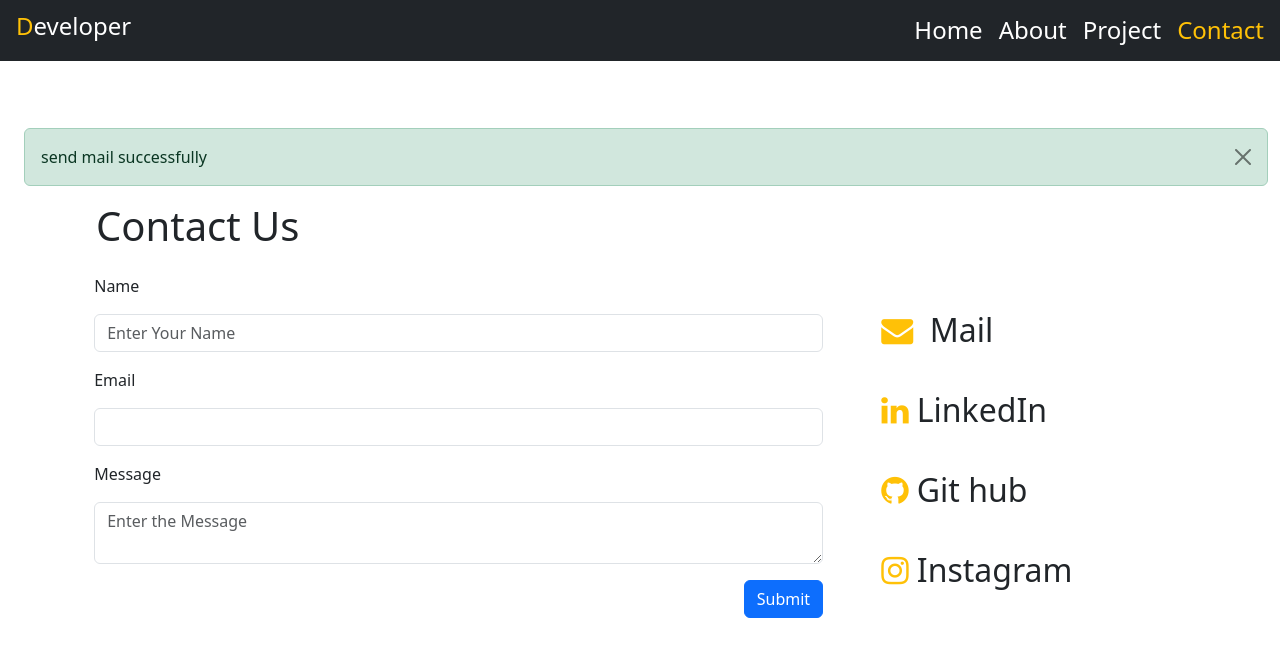
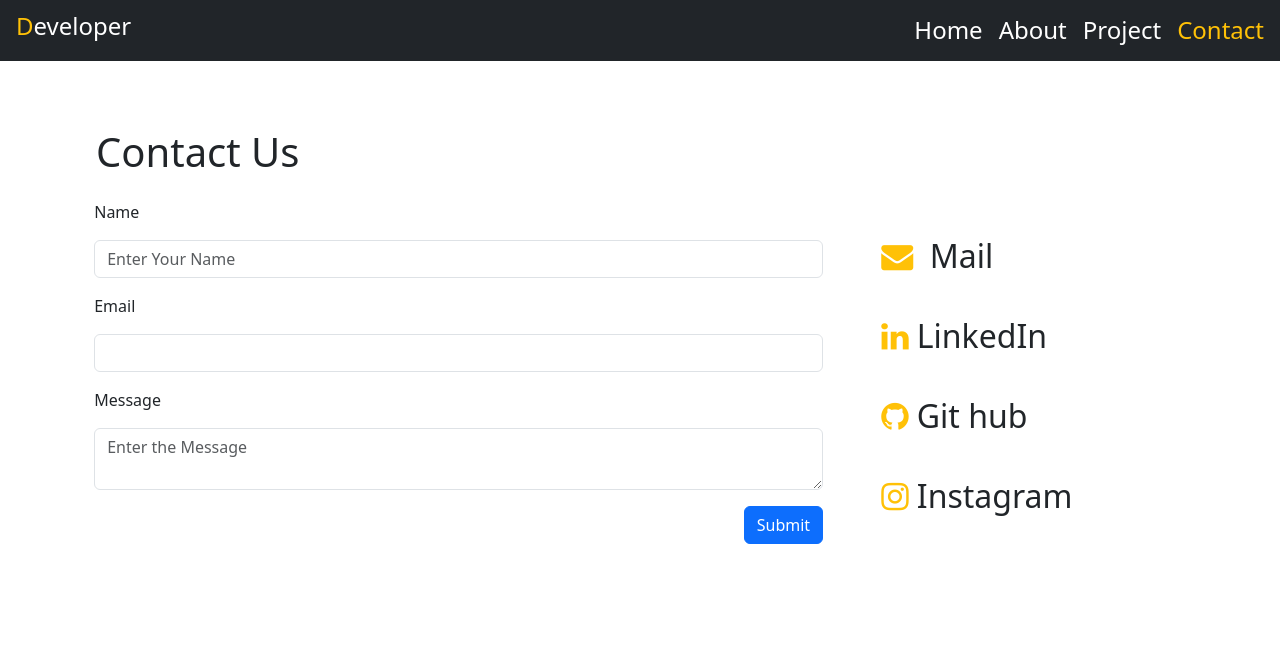
Before and after one commit to Rajapandiyan1/rajapandiyan_portfolio, a React (Create React App) app: page /contact in a window 1280 px wide. Shown: the top 656 px of the page. Built offline with nearby package versions, Linux system fonts and the light colour scheme.

Commit message:
contact add in message in suc true

```diff
--- a/src/components/Contact.jsx
+++ b/src/components/Contact.jsx
@@ -4,7 +4,7 @@ import emailjs from 'emailjs-com'
 import {motion} from 'framer-motion'
 function Contact(props) {
   let [data,setData]=useState({to_name:'',message:'',email:''});
-let [suc,setsuc]=useState(true)
+let [suc,setsuc]=useState(false)
 let [err,seterr]=useState(false)
   useEffect(()=>{
     props.message("contact");
```
